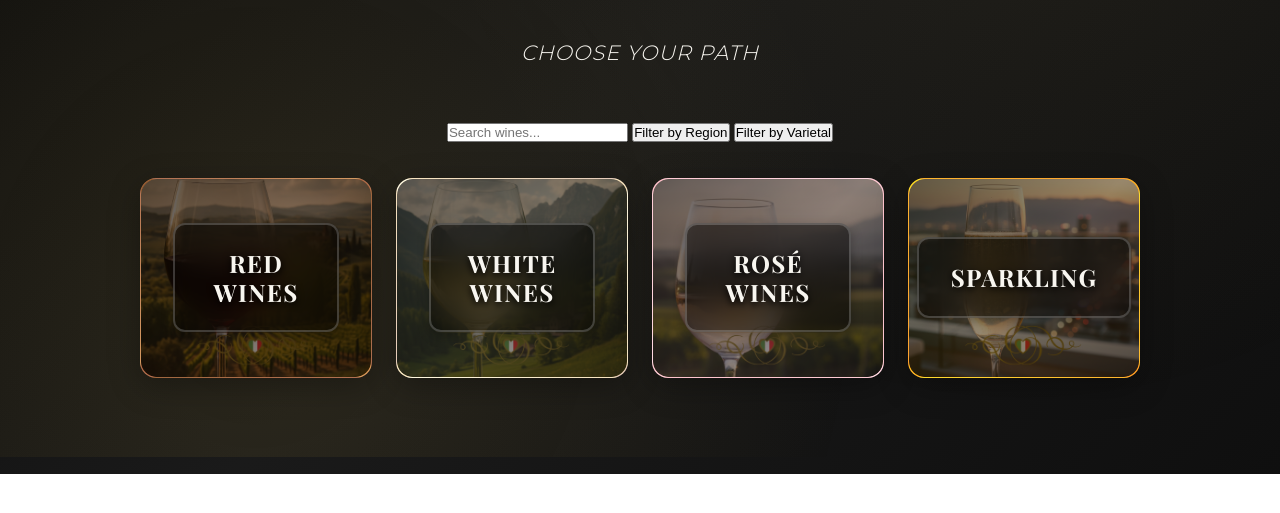
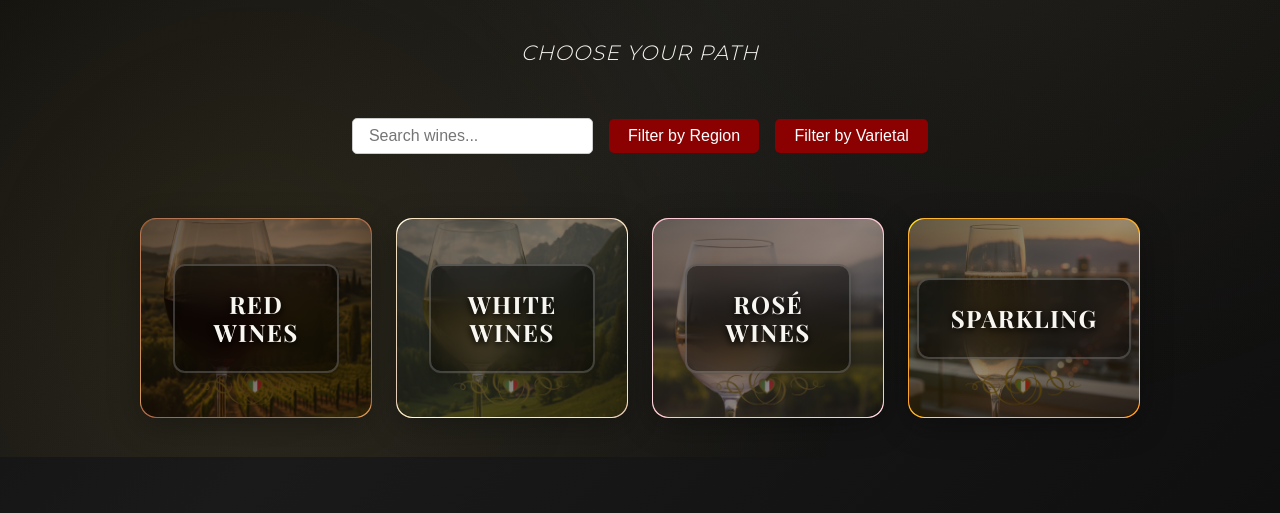
Before and after one commit to S4ng4/Wine-List-, a plain HTML site: page index.html in a window 1280 px wide. Shown: the part 343-856 px from the top of the page. Before the commit the page ends 817 px from the top, so only its background shows below. Drawn offline with nearby package versions, Linux system fonts and the light colour scheme.

Commit message:
Update style.css

```diff
--- a/css/style.css
+++ b/css/style.css
@@ -643,6 +643,35 @@ h1, h2, h3, h4, h5, h6 {
     margin-top: var(--spacing-xs);
     letter-spacing: 0.05em;
 }
+.wine-search-filter-bar {
+    display: flex;
+    justify-content: center;
+    align-items: center;
+    gap: 1rem;
+    margin-bottom: 2rem;
+}
+
+.wine-search-filter-bar input[type="text"] {
+    padding: 0.5rem 1rem;
+    font-size: 1rem;
+    border-radius: 5px;
+    border: 1px solid #ccc;
+}
+
+.wine-search-filter-bar button {
+    padding: 0.5rem 1.2rem;
+    font-size: 1rem;
+    border-radius: 5px;
+    border: none;
+    background: #8b0000;
+    color: #fff;
+    cursor: pointer;
+    transition: background 0.2s;
+}
+
+.wine-search-filter-bar button:hover {
+    background: #a83232;
+}
 
 /* Responsive Design */
 @media (max-width: 1400px) {
```
